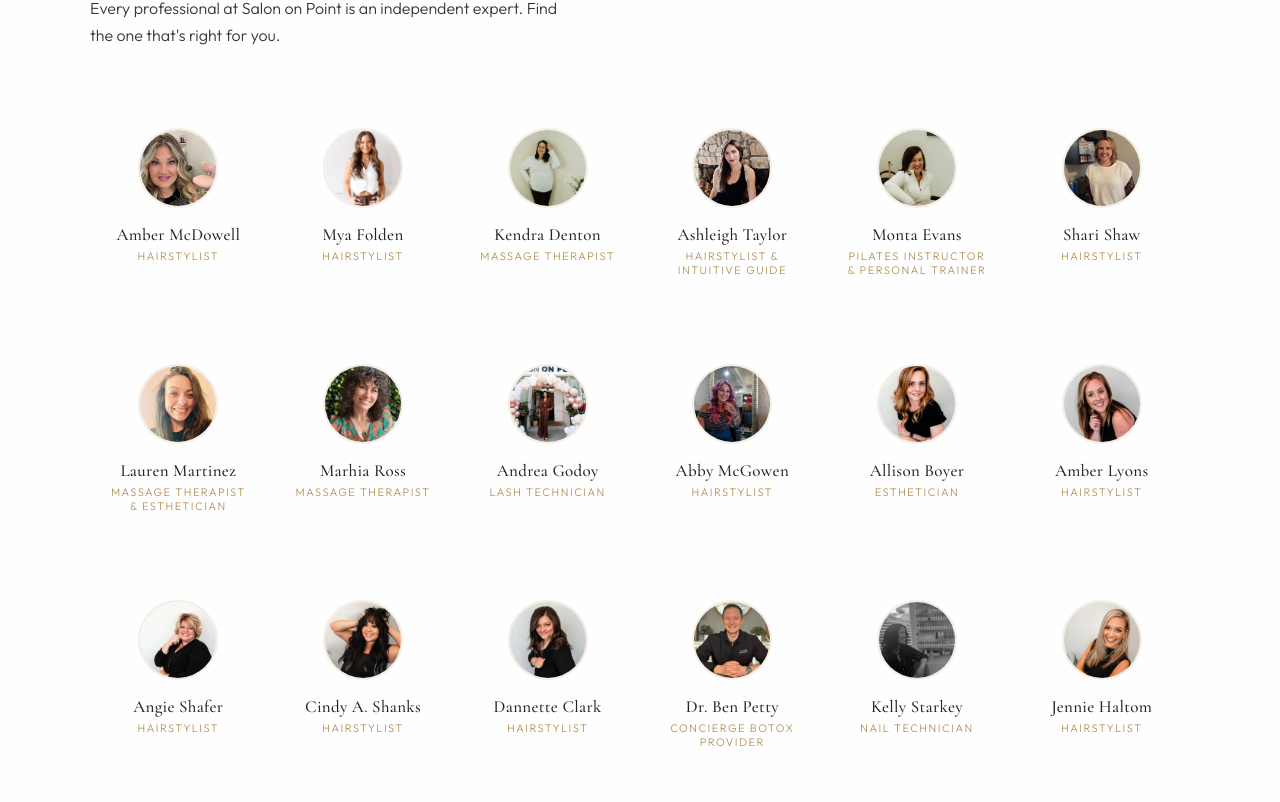
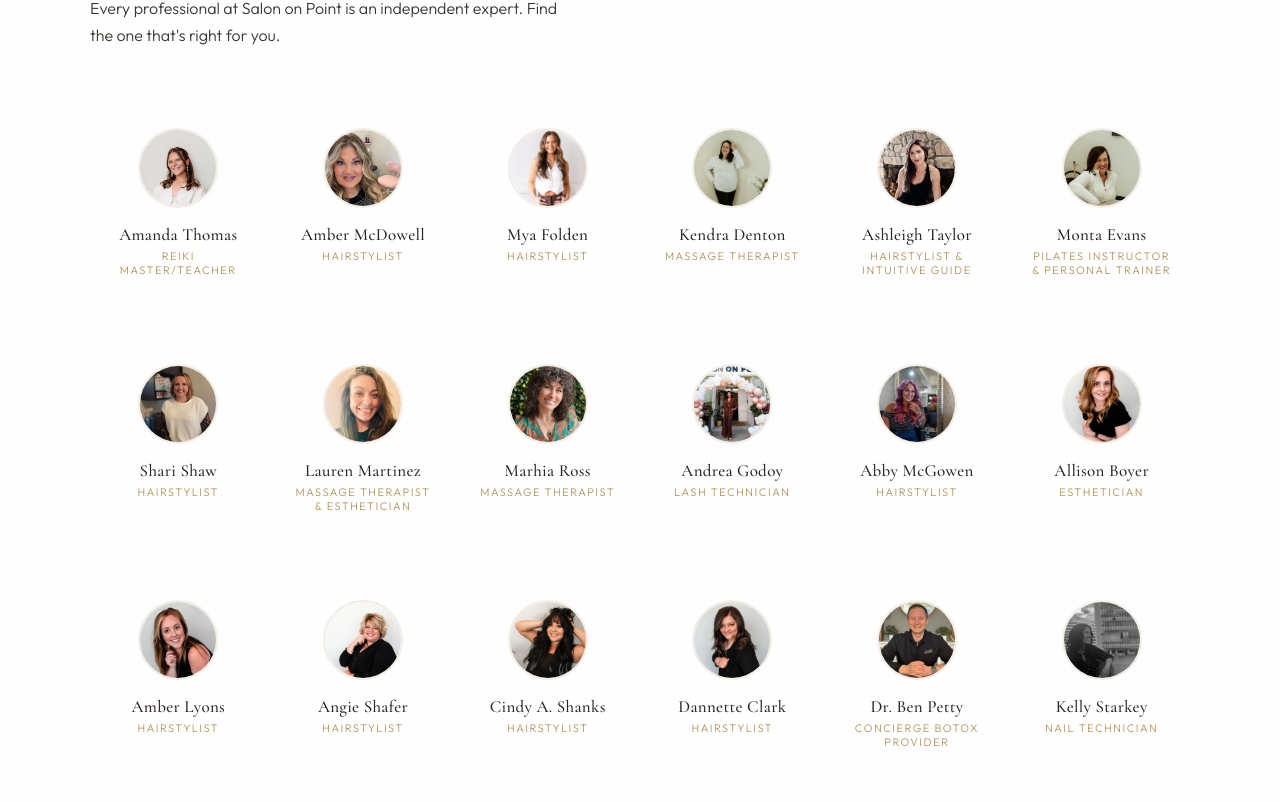
Before and after one commit to jflood215/salon-on-point, a Next.js app: page / in a window 1280 px wide. Shown: the part 1458-2260 px from the top of the page. Built offline with nearby package versions, Linux system fonts and the light colour scheme.

Commit message:
Add Amanda Thomas profile and display first
Add Amanda Thomas (Reiki Master/Teacher) with bio, 60-minute
Reiki session, booking link, and profile image. Place her at the
front of the professionals array so she displays first.

Co-Authored-By: Claude Opus 4.8 <noreply@anthropic.com>

```diff
--- a/src/data/professionals.ts
+++ b/src/data/professionals.ts
@@ -35,6 +35,27 @@ export interface Professional {
 }
 
 export const professionals: Professional[] = [
+  {
+    name: "Amanda Thomas",
+    slug: "amanda-thomas",
+    initials: "AT",
+    image: "/images/amanda-thomas.jpeg",
+    profileImage: "/images/amanda-thomas.jpeg",
+    role: "Certified Reiki Master/Teacher",
+    cardTitle: "Reiki Master/Teacher",
+    acceptingClients: true,
+    bio: "Hi, I'm Amanda Thomas, a certified Reiki Master/Teacher. With over 7 years in practice, I've had the honor of holding space for hundreds of people in one on one, group sessions, I've trained fellow Reiki practitioners and have served as a Reiki volunteer for hospice.\n\nMy practice is grounded in an intuitive approach that integrates energy work with hands-on healing touch, nervous system regulation, guided visualizations, and prayer.\n\nI have a special love for holding space for women navigating seasons of the in-between. When we allow ourselves to embrace the unknown with an open heart, I find that's when the richness of the great mystery of Life truly begins to unfold for our greater good. Whether you're seeking a release or a realignment, the space we share is intended to deepen your spiritual connection. Outside of the studio, I bring my energy practice into the work I do as an event planner and brand consultant. When I'm not working, I love to be with my daughters and husband, going on park adventures, dancing at the farmer's market, or finding pockets of peace while hiking.",
+    website: "http://www.amandathomascreative.com/reiki",
+    bookingUrl: "http://www.amandathomascreative.com/reiki",
+    services: [
+      {
+        category: "Reiki",
+        items: [
+          { name: "60 Minute Reiki Session", price: "$150", description: "A 1-hour energy healing session intended to deeply relax the body, restore peace of mind, and uplift your spirit. Sessions are intuitively led, integrating energy work with hands-on healing touch, nervous system regulation, guided visualizations, and prayer. Reiki sessions are wonderful for those navigating change and transition, looking to release energy that you've expanded beyond, and seeking deeper spiritual alignment." },
+        ],
+      },
+    ],
+  },
   {
     name: "Amber McDowell",
     slug: "amber-mcdowell",
```
Also changed, not shown: public/images/amanda-thomas.jpeg (added).
